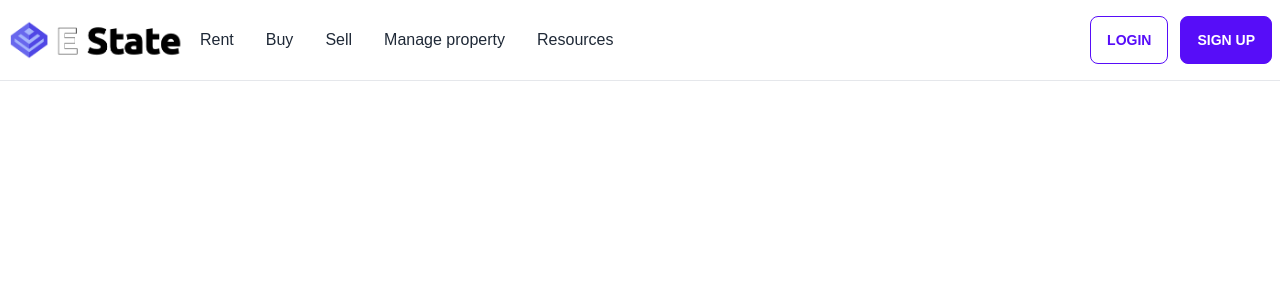
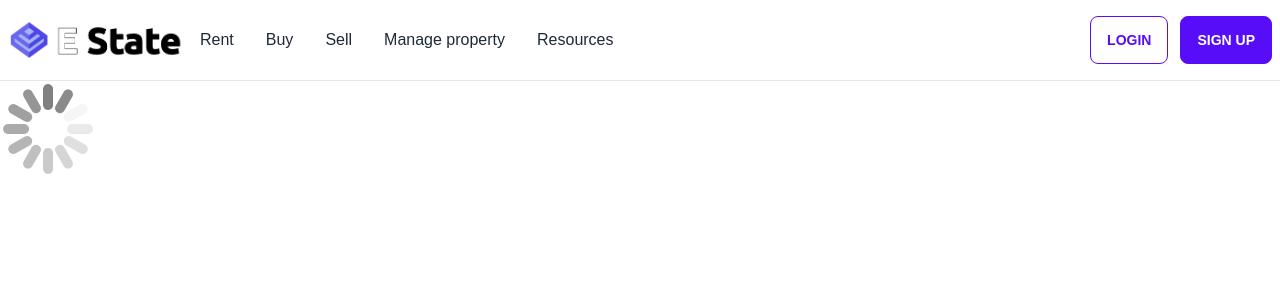
Before and after one commit to devmhimran/e-state-client, a React (Create React App) app in the folder e-state/: page /load in a window 1280 px wide. Shown: the top 300 px of the page. Built offline with nearby package versions, Linux system fonts and the light colour scheme.

Commit message:
Update E-state

```diff
--- a/e-state/package.json
+++ b/e-state/package.json
@@ -12,6 +12,7 @@
     "react-dom": "^18.2.0",
     "react-hot-toast": "^2.3.0",
     "react-icons": "^4.4.0",
+    "react-loader-spinner": "^5.1.7-beta.1",
     "react-router-dom": "^6.3.0",
     "react-scripts": "5.0.1",
     "web-vitals": "^2.1.4"
--- a/e-state/src/App.js
+++ b/e-state/src/App.js
@@ -4,6 +4,7 @@ import { Routes, Route} from "react-router-dom";
 import Home from './Component/Home/Home';
 import Navbar from './Component/Navbar/Navbar';
 import PropertyDetail from './Component/PropertyDetail/PropertyDetail';
+import Loading from './Component/Loading/Loading';
 
 function App() {
   return (
@@ -11,6 +12,7 @@ function App() {
       <Navbar></Navbar>
       <Routes>
         <Route path="/" element={<Home></Home>} />
+        <Route path="/load" element={<Loading></Loading>} />
         <Route path="/property/:id" element={<PropertyDetail></PropertyDetail>} />
       </Routes>
     </div>
--- a/e-state/src/Component/Home/Home.js
+++ b/e-state/src/Component/Home/Home.js
@@ -1,7 +1,7 @@
 import React, { useEffect, useState } from 'react';
 import Properties from '../Properties/Properties';
 import SearchBar from '../SearchBar/SearchBar';
-import toast, { Toaster } from 'react-hot-toast';
+import { RotatingLines, Oval } from 'react-loader-spinner'
 
 const Home = () => {
     const [property, setProperty] = useState([]);
@@ -9,17 +9,15 @@ const Home = () => {
     const [date, setDate] = useState('');
     const [price, setPrice] = useState('');
     const [propertyType, setPropertyType] = useState('');
+    const [loading, setLoading] = useState(false);
     const priceInt = parseInt(price);
-    const notFoundMessage = <>
-        <div>
-            <h2>notFoundMsg</h2>
-        </div>
-    </>
 
     useEffect(() => {
         fetch('https://raw.githubusercontent.com/devmhimran/dummy-api/main/E-State-Api/data.json')
             .then(res => res.json())
             .then(data => setProperty(data))
+        setLoading(true);
+
     }, []);
 
     return (
@@ -59,6 +57,36 @@ const Home = () => {
                                     : data.price <= priceInt ? data
                                         : '';
                             }).map(propertyData => <Properties key={propertyData.id} propertyData={propertyData}></Properties>)
+
+                            //  <RotatingLines
+                            // strokeColor="grey"
+                            // strokeWidth="5"
+                            // animationDuration="0.75"
+                            // width="96"
+                            // visible={true}
+                            // />
+
+                            // property ? property.map(propertyData => <Properties key={propertyData.id} propertyData={propertyData}></Properties>) : <p>Loading</p>
+
+                        }
+                        {
+                            loading ? loading :
+                                <span className='animate-ping'>
+                                    <Oval
+                                        height={80}
+                                        width={80}
+                                        color="#4fa94d"
+                                        wrapperStyle={{}}
+                                        wrapperClass=""
+                                        visible={true}
+                                        ariaLabel='oval-loading'
+                                        secondaryColor="#4fa94d"
+                                        strokeWidth={2}
+                                        strokeWidthSecondary={2}
+
+                                    />
+                                </span>
+                            //  <h2 className='text-4xl'>Loading ...</h2>
                         }
                     </div>
 
--- /dev/null
+++ b/e-state/src/Component/Loading/Loading.js
@@ -0,0 +1,19 @@
+import React from 'react';
+import { RotatingLines } from  'react-loader-spinner'
+// import "react-loader-spinner/dist/loader/css/react-spinner-loader.css";
+
+const Loading = () => {
+    return (
+        <div>
+            <RotatingLines
+                strokeColor="grey"
+                strokeWidth="5"
+                animationDuration="0.75"
+                width="96"
+                visible={true}
+            />
+        </div>
+    );
+};
+
+export default Loading;
```
Also changed, not shown: 1 other file (tests, documents, lock files or other folders).
